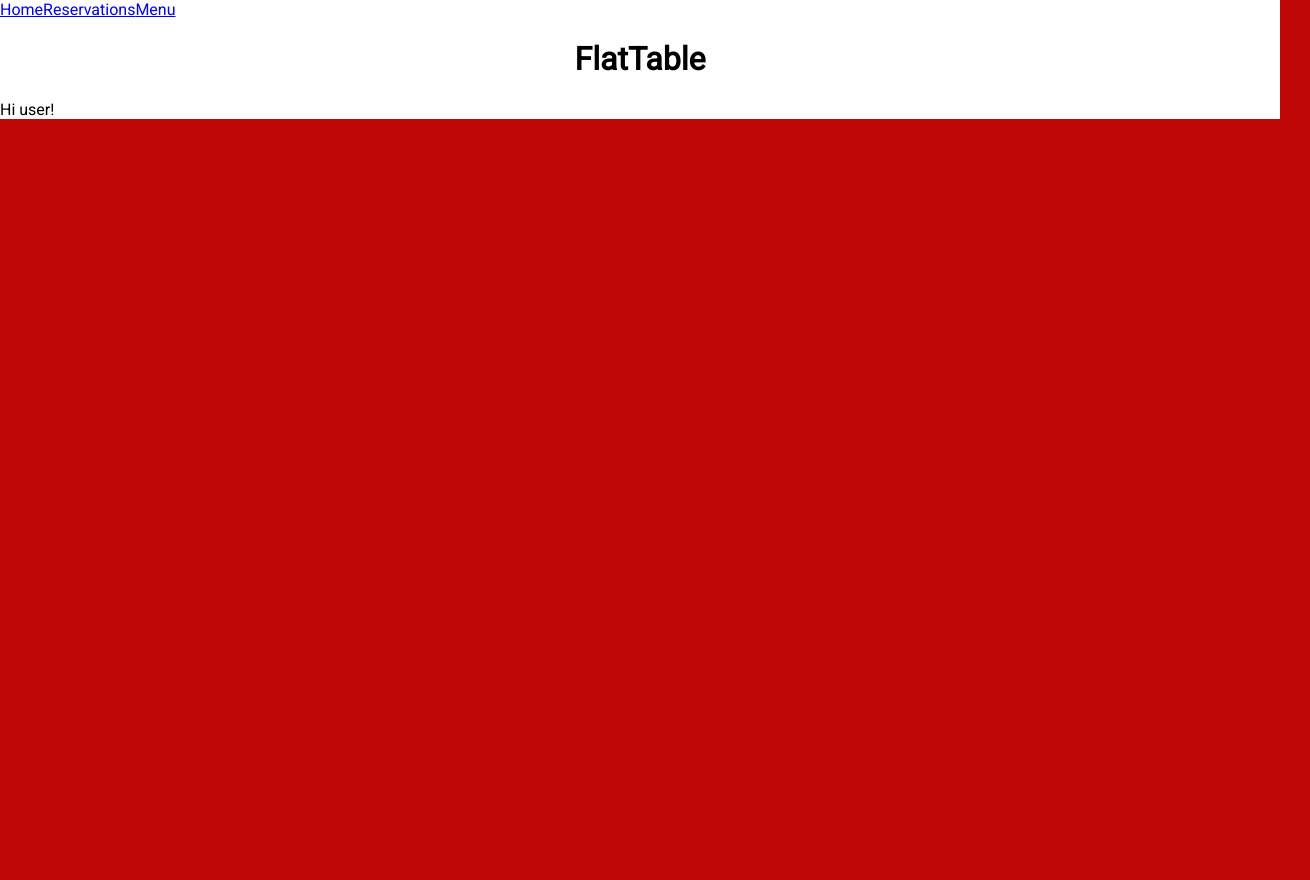
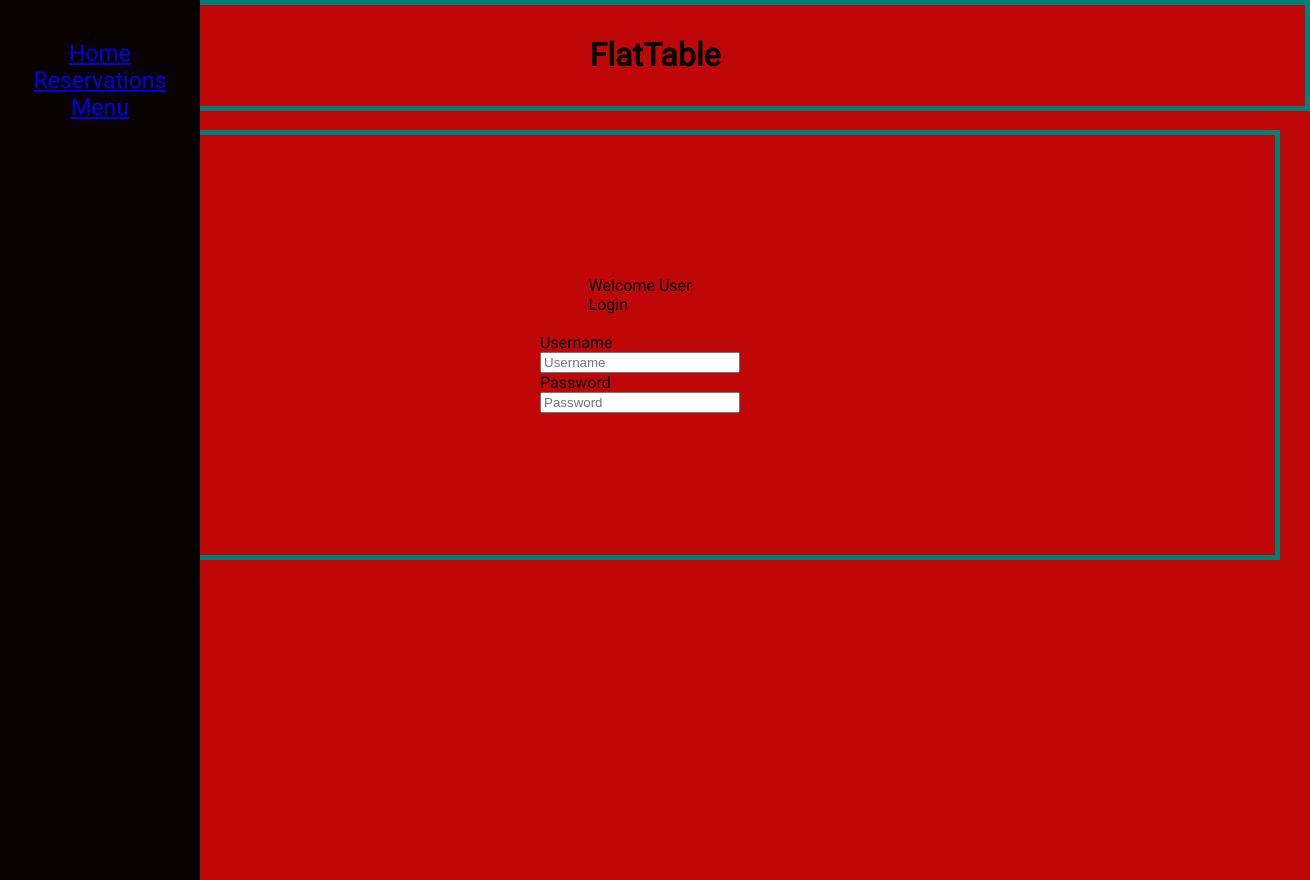
Before and after one commit to eburdekin/flattable, a React (Create React App) app: page / in a window 1280 px wide. Shown: the whole page, 1310 px wide, since content can reach past the window. Before the commit the page ends 800 px from the top, so only its background shows below. Built offline with nearby package versions, Linux system fonts and the light colour scheme.

Commit message:
sidebar with some styling and rearrange pages

```diff
--- a/src/App.css
+++ b/src/App.css
@@ -3,10 +3,76 @@ body {
   font-family: 'Roboto';
 }
 
-div {
-  background: white;
-}
 
 h1 {
   text-align: center;
 }
+
+.sidebar {
+  height: 100%;
+  width: 200px;
+  position: fixed;
+  display: flex;
+  flex-direction: column;
+  text-align: center;
+  font-size: larger;
+  position: absolute;
+  left: 0;
+  top: 0;
+  padding-top: 40px;
+  background-color: rgb(9, 0, 0);
+}
+
+.header {
+  margin: auto;
+  width: 100%;
+  border: 5px solid rgb(0, 128, 122);
+  padding: 10px;
+  background-color: rgb(192, 7, 7);
+}
+
+.loginComponent {
+  display: flex;
+  flex-direction:column;
+  justify-content: center;
+  align-items: center;
+  margin: auto;
+  width: auto;
+  border: 5px solid rgb(0, 128, 122);
+  padding: 10px;
+  height: 400px;
+  background: rgb(192, 7, 7);
+}
+
+.loginContainer {
+  display: flex;
+  flex-direction:column;
+  justify-content: center;
+  align-items: center;
+  height: 100px;
+  width: 300px;
+  background-color: rgb(192, 7, 7);
+}
+
+.inputContainer {
+  display: flex;
+  flex-direction: column;
+  justify-content:right;
+  height: 200px;
+  width: 200px;
+}
+
+.reservationForm {
+  margin: auto;
+  width: 50%;
+  border: 3px solid rgb(0, 128, 122);
+  padding: 10px;
+}
+
+
+.reservationTable {
+  margin: auto;
+  width: 50%;
+  border: 3px solid rgb(0, 128, 122);
+  padding: 10px;
+}
--- a/src/Components/App.js
+++ /dev/null
@@ -1,16 +0,0 @@
-import '../App.css';
-import Header from './Header'
-import NavBar from "./NavBar"
-import Login from "./Login"
-
-function App() {
-  return (
-    <div className="App">
-      <NavBar />
-      <Header />
-      <Login />
-    </div>
-  );
-}
-
-export default App;
--- a/src/Components/Login.js
+++ b/src/Components/Login.js
@@ -1,5 +1,34 @@
+
+
 export default function Login() {
     return <>
-        Hi user!
+
+       <div className='loginContainer'>
+            <div className="inputheader">
+                <header>Welcome User</header>
+                <div>Login</div>
+            </div>
+
+         <br />
+            <div className="inputContainer">
+                <label>Username</label>
+                <input
+                type='text'
+                className='loginInput'
+                placeholder='Username'
+                // onChange={pass an event handler here}
+                />
+            </div>
+            <div className="inputContainer">
+                <label>Password</label>
+                <input
+                    type='text'
+                    className='loginInput'
+                    placeholder="Password"
+                    // onChange={pass an event handler here}
+                />
+            </div>
+       </div>
+
     </>
 }
--- a/src/Components/Menu.js
+++ /dev/null
@@ -1,10 +0,0 @@
-import Header from './Header'
-import NavBar from "./NavBar"
-
-export default function Menu() {
-    return <>
-        <NavBar />
-        <Header />
-        This is a menu!
-    </>
-}
--- a/src/Components/NavBar.js
+++ b/src/Components/NavBar.js
@@ -1,8 +1,9 @@
 import { NavLink } from "react-router-dom";
+import '../App.css';
 
 export default function NavBar() {
     return <>
-        <nav>
+        <nav className="sidebar">
             <NavLink
                 to="/"
                 className="nav-link"
--- a/src/Components/ReservationForm.js
+++ b/src/Components/ReservationForm.js
@@ -34,7 +34,7 @@ export default function ReservationForm({ handleAddSubmit }) {
         {/* <button id="myBtn" onClick={handleModal}>New Reservation</button>
 
         {modalViz ? null : ( */}
-        <form onSubmit={handleSubmit}>
+        <form className="reservationForm" onSubmit={handleSubmit}>
             <input type="text" placeholder="Name" name="name" value={newReservation.name} onChange={handleChange} ></input>
             <input type="text" placeholder="Party" name="party" value={newReservation.party} onChange={handleChange} ></input>
             <input type="text" placeholder="Time" name="time" value={newReservation.time} onChange={handleChange} ></input>
--- /dev/null
+++ b/src/Pages/App.js
@@ -0,0 +1,25 @@
+import '../App.css';
+import Header from '../Components/Header'
+import NavBar from "../Components/NavBar"
+import Login from "../Components/Login"
+
+function App() {
+  return (
+    <main>
+      <div className="header">
+        <Header />
+      </div>
+      <br/>
+      <div className="loginComponent">
+        <Login />
+      </div>
+      <br />
+    <div className="sidebar">
+      <NavBar />
+    </div>
+    </main>
+
+  );
+}
+
+export default App;
--- /dev/null
+++ b/src/Pages/Menu.js
@@ -0,0 +1,19 @@
+import Header from '../Components/Header'
+import NavBar from "../Components/NavBar"
+
+export default function Menu() {
+    return <>
+        <main>
+            <div className="header">
+                <Header />
+            </div>
+            <br/>
+            <div className='sidebar'>
+                 <NavBar />
+            </div>
+        </main>
+
+
+        This is a menu!
+    </>
+}
--- a/src/Components/Reservations.js
+++ b/src/Pages/Reservations.js
@@ -1,12 +1,12 @@
 import { useState, useEffect } from 'react'
-import Header from './Header'
-import NavBar from "./NavBar"
-import ReservationForm from './ReservationForm'
-import Reservation from './Reservation'
+import Header from '../Components/Header'
+import NavBar from "../Components/NavBar"
+import ReservationForm from '../Components/ReservationForm'
+import Reservation from '../Components/Reservation'
 
 const API = 'http://localhost:6001/reservations'
 
-export default function Page() {
+export default function Reservations() {
 
     const [reservations, setReservations] = useState([])
 
@@ -38,10 +38,18 @@ export default function Page() {
 
     return (
         <>
+        <main>
+            <div className='header'>
+             <Header />
+            </div>
+            <br/>
+            <div className="sidebar">
              <NavBar />
-            <Header />
+            </div>
+            <br/>
+            <div className="ReservaionForm" >
                 <ReservationForm handleAdd={handleAdd} />
-            <table>
+             <table className="reservationTable">
                 <thead>
                     <tr>
                         <th>
@@ -65,6 +73,10 @@ export default function Page() {
                     {reservations.map(reservation => <Reservation key={reservation.id} reservation={reservation} handleDelete={handleDelete} />)}
                  </tbody>
                  </table>
+            </div>
+
+        </main>
+
         </>
     )
 }
--- a/src/index.js
+++ b/src/index.js
@@ -2,9 +2,9 @@ import React from 'react';
 import ReactDOM from 'react-dom/client';
 import { createBrowserRouter, RouterProvider } from "react-router-dom";
 import './index.css';
-import App from './Components/App';
-import Reservations from './Components/Reservations'
-import Menu from './Components/Menu'
+import App from "./Pages/App"
+import Reservations from './Pages/Reservations'
+import Menu from './Pages/Menu'
 import reportWebVitals from './reportWebVitals';
 
 const router = createBrowserRouter([
```
Also changed, not shown: 1 other file (tests, documents, lock files or other folders). Lines whose indentation alone changed are shown as unchanged.
